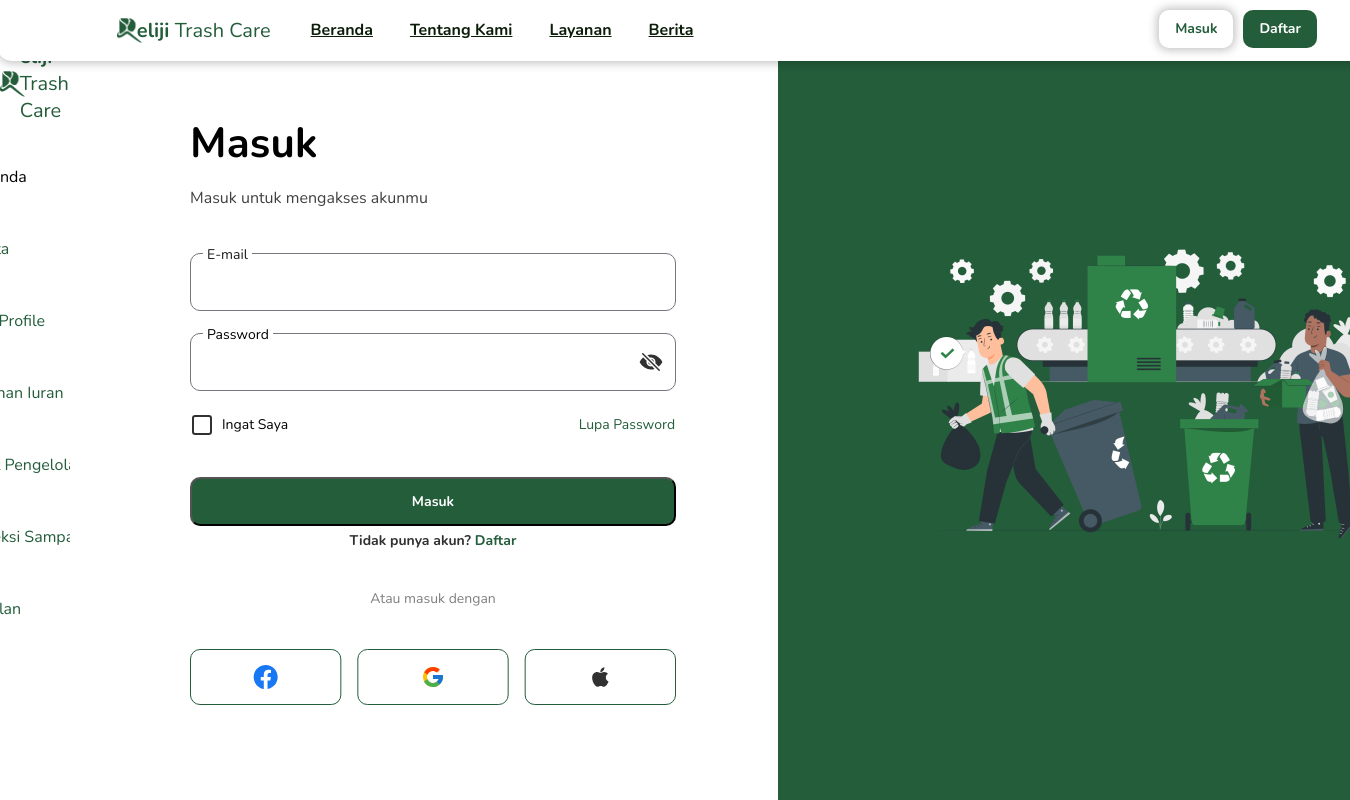
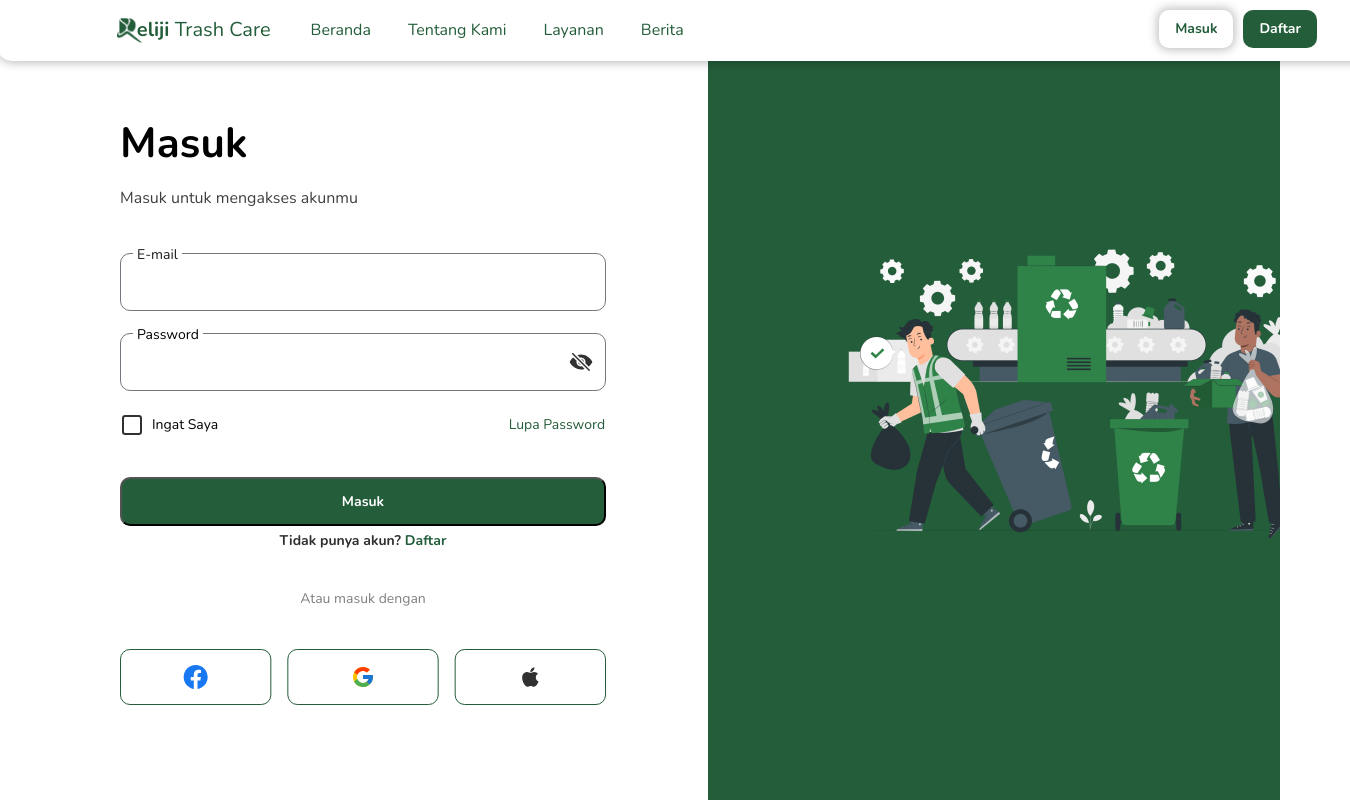
Before and after one commit to Reliji-Trash-Care/Front-End, a React (Vite) app: page /login in a window 1280 px wide. Shown: the top 800 px of the page, 1350 px wide, since content can reach past the window. Built offline with nearby package versions, Linux system fonts and the light colour scheme.

Commit message:
tambah route di homeadmin

```diff
--- a/src/app.jsx
+++ b/src/app.jsx
@@ -29,7 +29,7 @@ const App = () => {
   return (
     <Router>
       <div className="flex">
-        <SideBarWrapper />
+        {/* <SideBarWrapper /> */}
     <Routes>
     <Route path='/' element={<LandingPage/>} />
     <Route path='/tentangkami' element={<TentangKami/>} />
--- a/src/components/Berita/Berita.jsx
+++ b/src/components/Berita/Berita.jsx
@@ -25,11 +25,11 @@ export const Berita = ({ property1, className, paper = "/img/paper-1.svg", divCl
       }}
     >
       <img className="w-[24px] h-[24px] relative" alt="Paper" src={paper} />
-      <div
+      <a href="/beritauser"
         className={`font-body-1-regular w-fit tracking-[var(--body-1-regular-letter-spacing)] [font-style:var(--body-1-regular-font-style)] text-[length:var(--body-1-regular-font-size)] text-black font-[number:var(--body-1-regular-font-weight)] text-center whitespace-nowrap leading-[var(--body-1-regular-line-height)] relative ${divClassName}`}
       >
         Berita
-      </div>
+      </a>
     </div>
   );
 };
--- a/src/components/Deteksi/Deteksi.jsx
+++ b/src/components/Deteksi/Deteksi.jsx
@@ -25,9 +25,9 @@ export const Deteksi = ({ property1, className, deteksi = "/img/deteksi-1.svg" }
       }}
     >
       <img className="w-[24px] h-[24px] relative" alt="Deteksi" src={deteksi} />
-      <div className="font-body-1-regular w-fit tracking-[var(--body-1-regular-letter-spacing)] [font-style:var(--body-1-regular-font-style)] text-[length:var(--body-1-regular-font-size)] text-primary-2 font-[number:var(--body-1-regular-font-weight)] text-center whitespace-nowrap leading-[var(--body-1-regular-line-height)] relative">
+      <a href="/deteksiuser" className="font-body-1-regular w-fit tracking-[var(--body-1-regular-letter-spacing)] [font-style:var(--body-1-regular-font-style)] text-[length:var(--body-1-regular-font-size)] text-primary-2 font-[number:var(--body-1-regular-font-weight)] text-center whitespace-nowrap leading-[var(--body-1-regular-line-height)] relative">
         Deteksi Sampah
-      </div>
+      </a>
     </div>
   );
 };
--- a/src/components/NavbarGuest/NavbarGuest.jsx
+++ b/src/components/NavbarGuest/NavbarGuest.jsx
@@ -22,7 +22,7 @@ export const NavbarGuest = ({ className, logoPlaceholderGroup = "", menuItemDivC
           <Link to="/" className="!flex-[0_0_auto]">
             <MenuItem
               className="!flex-[0_0_auto]"
-              divClassName={menuItemDivClassName}
+              divClassName="!text-primary-2"
               property1="default"
               text="Beranda"
             />
@@ -30,7 +30,7 @@ export const NavbarGuest = ({ className, logoPlaceholderGroup = "", menuItemDivC
           <Link to="/tentangkami" className="!flex-[0_0_auto]">
             <MenuItem
               className="!flex-[0_0_auto]"
-              divClassName={menuItemDivClassName}
+              divClassName="!text-primary-2"
               property1="default"
               text="Tentang Kami"
             />
@@ -38,7 +38,7 @@ export const NavbarGuest = ({ className, logoPlaceholderGroup = "", menuItemDivC
           <Link to="/layanan" className="!flex-[0_0_auto]">
             <MenuItem
               className="!flex-[0_0_auto]"
-              divClassName={menuItemDivClassName}
+              divClassName="!text-primary-2"
               property1="default"
               text="Layanan"
             />
@@ -46,7 +46,7 @@ export const NavbarGuest = ({ className, logoPlaceholderGroup = "", menuItemDivC
           <Link to="/beritaguest" className="!flex-[0_0_auto]">
             <MenuItem
               className="!flex-[0_0_auto]"
-              divClassName={menuItemDivClassName}
+              divClassName="!text-primary-2"
               property1="default"
               text="Berita"
             />
--- a/src/components/Setelan/Setelan.jsx
+++ b/src/components/Setelan/Setelan.jsx
@@ -25,9 +25,9 @@ export const Setelan = ({ property1, className, setting = "../../../static/img/s
       }}
     >
       <img className="w-[24px] h-[24px] relative" alt="Setting" src={setting} />
-      <div className="font-body-1-regular w-fit tracking-[var(--body-1-regular-letter-spacing)] [font-style:var(--body-1-regular-font-style)] text-[length:var(--body-1-regular-font-size)] text-primary-2 font-[number:var(--body-1-regular-font-weight)] text-center whitespace-nowrap leading-[var(--body-1-regular-line-height)] relative">
+      <a href="/setelanprofil" className="font-body-1-regular w-fit tracking-[var(--body-1-regular-letter-spacing)] [font-style:var(--body-1-regular-font-style)] text-[length:var(--body-1-regular-font-size)] text-primary-2 font-[number:var(--body-1-regular-font-weight)] text-center whitespace-nowrap leading-[var(--body-1-regular-line-height)] relative">
         Setelan
-      </div>
+      </a>
     </div>
   );
 };
--- a/src/components/SideBar/SideBar.jsx
+++ b/src/components/SideBar/SideBar.jsx
@@ -25,11 +25,11 @@ export const SideBar = ({ property1, className, home = "../../../static/img/home
       }}
     >
       <img className="w-[24px] h-[24px] relative" alt="Home" src={home} />
-      <div
+      <a
         className={`font-body-1-regular w-fit tracking-[var(--body-1-regular-letter-spacing)] [font-style:var(--body-1-regular-font-style)] text-[length:var(--body-1-regular-font-size)] text-black font-[number:var(--body-1-regular-font-weight)] text-center whitespace-nowrap leading-[var(--body-1-regular-line-height)] relative ${divClassName}`}
-      >
+      href="/home">
         Beranda
-      </div>
+      </a>
     </div>
   );
 };
--- a/src/screens/Login/Login.jsx
+++ b/src/screens/Login/Login.jsx
@@ -1,4 +1,4 @@
-import React, { useState } from "react";
+import React from "react";
 import { Button } from "../../components/Button";
 import { NavbarGuest } from "../../components/NavbarGuest";
 import { StateDefaultChangeWrapper } from "../../components/StateDefaultChangeWrapper";
@@ -7,9 +7,6 @@ import { CheckboxFalse } from "../../icons/CheckboxFalse";
 import { EyeOff } from "../../icons/EyeOff";
 
 export const Login = () => {
-  const [email, setEmail] = useState("");
-  const [password, setPassword] = useState("");
-
   return (
     <div className="bg-white flex flex-row justify-center w-full">
       <div className="bg-primary-1 overflow-hidden w-[1440px] h-[1024px] relative">
@@ -33,8 +30,7 @@ export const Login = () => {
             <div className="flex flex-col w-[486px] items-start gap-[24px] relative flex-[0_0_auto] mr-[-1.99px]">
               <TextField
                 className="!w-[486px]"
-                input={email}
-                onChange={(e) => setEmail(e.target.value)}
+                input=""
                 inputTextClassName="!tracking-[var(--body-1-regular-letter-spacing)] !text-[length:var(--body-1-regular-font-size)] !whitespace-nowrap ![font-style:var(--body-1-regular-font-style)] !font-[number:var(--body-1-regular-font-weight)] !font-body-1-regular !leading-[var(--body-1-regular-line-height)]"
                 label="E-mail"
                 labelTextClassName="!bg-primary-1"
@@ -49,10 +45,9 @@ export const Login = () => {
               />
               <TextField
                 className="!w-[486px]"
-                input={password}
-                onChange={(e) => setPassword(e.target.value)}
                 divClassName="!text-t !tracking-[var(--body-2-regular-letter-spacing)] !text-[length:var(--body-2-regular-font-size)] !whitespace-nowrap ![font-style:var(--body-2-regular-font-style)] !font-[number:var(--body-2-regular-font-weight)] !font-body-2-regular !leading-[var(--body-2-regular-line-height)]"
                 icon={<EyeOff className="!relative !w-[24px] !h-[24px]" color="#313131" />}
+                input=""
                 inputTextClassNameOverride="!tracking-[var(--body-1-regular-letter-spacing)] !text-[length:var(--body-1-regular-font-size)] !whitespace-nowrap ![font-style:var(--body-1-regular-font-style)] !font-[number:var(--body-1-regular-font-weight)] !font-body-1-regular !leading-[var(--body-1-regular-line-height)]"
                 label="Password"
                 labelTextWrapperClassName="!bg-primary-1"
@@ -77,12 +72,12 @@ export const Login = () => {
               </div>
             </div>
             <div className="flex flex-col w-[486px] items-start relative flex-[0_0_auto] mr-[-1.99px]">
-              <Button
+              <a href="/home"><Button
                 className="!h-[49px] !flex !w-[486px]"
                 divClassName="!mt-[unset]"
                 property1="default"
                 text="Masuk"
-              />
+              /></a>
               <StateDefaultChangeWrapper
                 changeIcon="none"
                 className="!mt-[-17px] !flex-[0_0_auto] !flex !w-[486px]"
@@ -95,9 +90,9 @@ export const Login = () => {
                 <span className="text-[#303030] font-body-2-bold [font-style:var(--body-2-bold-font-style)] font-[number:var(--body-2-bold-font-weight)] tracking-[var(--body-2-bold-letter-spacing)] leading-[var(--body-2-bold-line-height)] text-[length:var(--body-2-bold-font-size)]">
                   Tidak punya akun?{" "}
                 </span>
-                <span className="text-[#235d3a] font-body-2-bold [font-style:var(--body-2-bold-font-style)] font-[number:var(--body-2-bold-font-weight)] tracking-[var(--body-2-bold-letter-spacing)] leading-[var(--body-2-bold-line-height)] text-[length:var(--body-2-bold-font-size)]">
+                <a className="text-[#235d3a] font-body-2-bold [font-style:var(--body-2-bold-font-style)] font-[number:var(--body-2-bold-font-weight)] tracking-[var(--body-2-bold-letter-spacing)] leading-[var(--body-2-bold-line-height)] text-[length:var(--body-2-bold-font-size)]" href="/signup">
                   Daftar
-                </span>
+                </a>
               </p>
             </div>
             <div className="flex w-[486px] items-center gap-[16px] relative flex-[0_0_auto] mr-[-1.99px]">
--- a/src/screens/SignUp/SignUp.jsx
+++ b/src/screens/SignUp/SignUp.jsx
@@ -135,9 +135,9 @@ export const SignUp = () => {
                     <span className="text-[#1e1e1e] font-body-2-bold [font-style:var(--body-2-bold-font-style)] font-[number:var(--body-2-bold-font-weight)] tracking-[var(--body-2-bold-letter-spacing)] leading-[var(--body-2-bold-line-height)] text-[length:var(--body-2-bold-font-size)]">
                       Sudah punya akun?{" "}
                     </span>
-                    <span className="text-[#235d3a] font-body-2-bold [font-style:var(--body-2-bold-font-style)] font-[number:var(--body-2-bold-font-weight)] tracking-[var(--body-2-bold-letter-spacing)] leading-[var(--body-2-bold-line-height)] text-[length:var(--body-2-bold-font-size)]">
+                    <a className="text-[#235d3a] font-body-2-bold [font-style:var(--body-2-bold-font-style)] font-[number:var(--body-2-bold-font-weight)] tracking-[var(--body-2-bold-letter-spacing)] leading-[var(--body-2-bold-line-height)] text-[length:var(--body-2-bold-font-size)]" href="/login">
                       Masuk
-                    </span>
+                    </a>
                   </p>
                 </div>
               </div>
```
